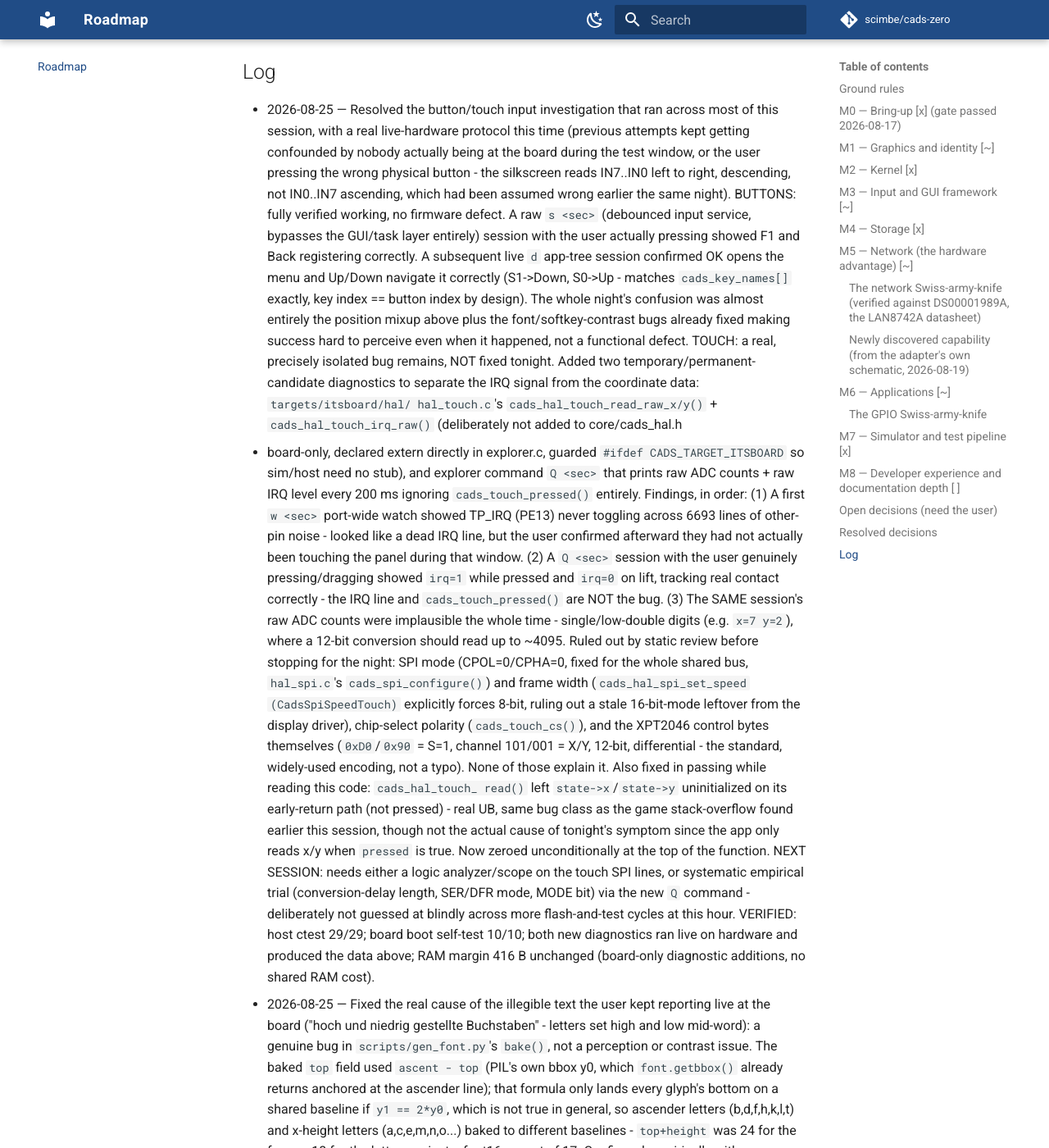
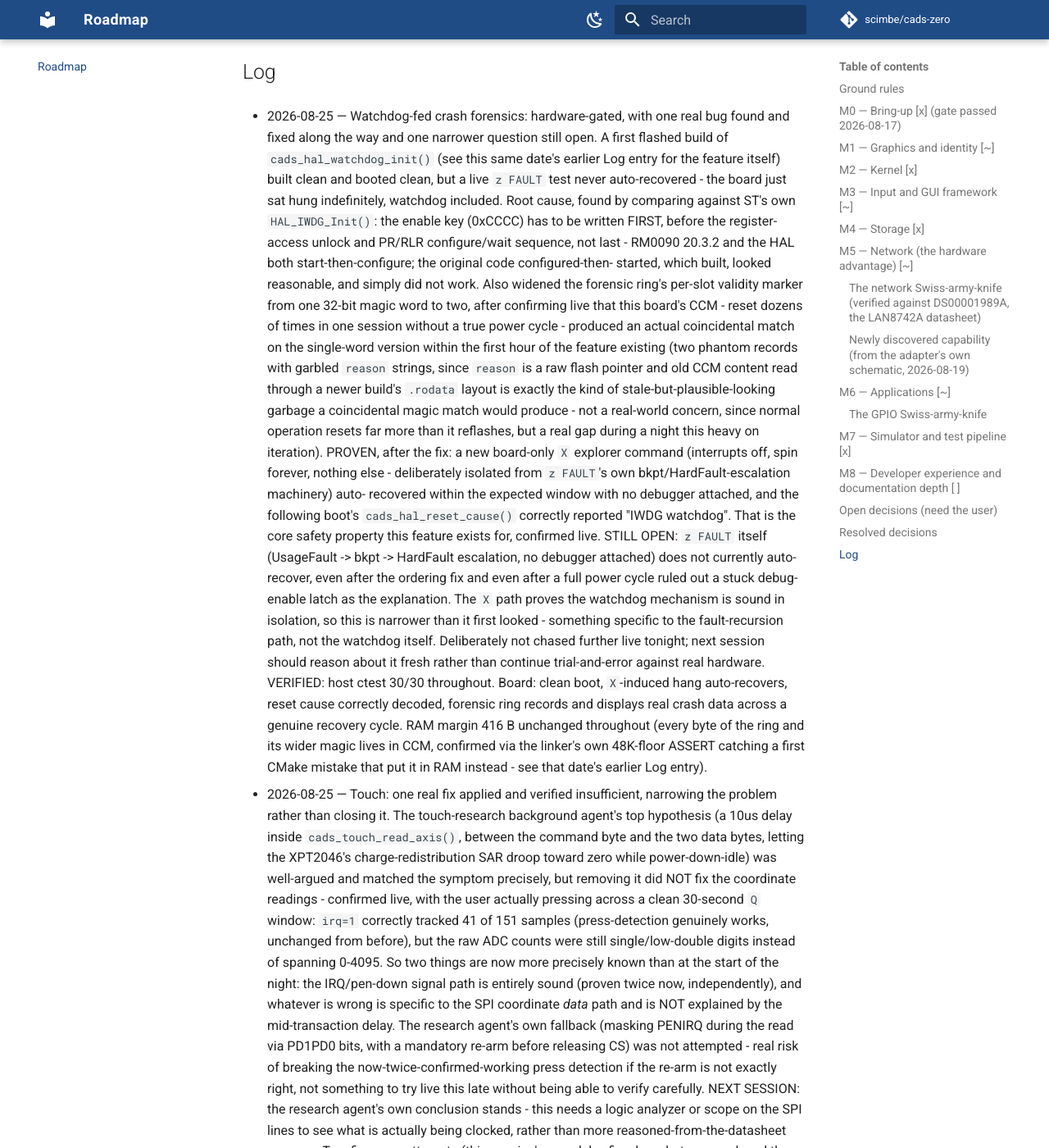
Before and after one commit to scimbe/cads-zero-firmware, an MkDocs documentation site: the page built from docs/ROADMAP.md, in a window 1280 px wide and 1400 px high, scrolled down 38848 px. Shown: the whole window at 82% size. Built offline with MkDocs 1.6.1 and Material for MkDocs 9.7.7, drawn with Linux system fonts in a browser that asks for light colours; comment, search, counter and statistics services are not loaded; some of the changed text lies outside the part shown.

Commit message:
docs: write up the watchdog hardware-gate (fixed+proven) and the touch delay-fix result (insufficient, narrowed)

```diff
--- a/docs/ROADMAP.md
+++ b/docs/ROADMAP.md
@@ -2014,6 +2014,80 @@ _None outstanding._
 
 ## Log
 
+- 2026-08-25 — Watchdog-fed crash forensics: hardware-gated, with one real
+  bug found and fixed along the way and one narrower question still open.
+  A first flashed build of `cads_hal_watchdog_init()` (see this same
+  date's earlier Log entry for the feature itself) built clean and
+  booted clean, but a live `z FAULT` test never auto-recovered - the
+  board just sat hung indefinitely, watchdog included. Root cause,
+  found by comparing against ST's own `HAL_IWDG_Init()`: the enable key
+  (0xCCCC) has to be written FIRST, before the register-access unlock
+  and PR/RLR configure/wait sequence, not last - RM0090 20.3.2 and the
+  HAL both start-then-configure; the original code configured-then-
+  started, which built, looked reasonable, and simply did not work.
+  Also widened the forensic ring's per-slot validity marker from one
+  32-bit magic word to two, after confirming live that this board's
+  CCM - reset dozens of times in one session without a true power
+  cycle - produced an actual coincidental match on the single-word
+  version within the first hour of the feature existing (two phantom
+  records with garbled `reason` strings, since `reason` is a raw flash
+  pointer and old CCM content read through a newer build's `.rodata`
+  layout is exactly the kind of stale-but-plausible-looking garbage a
+  coincidental magic match would produce - not a real-world concern,
+  since normal operation resets far more than it reflashes, but a real
+  gap during a night this heavy on iteration).
+  PROVEN, after the fix: a new board-only `X` explorer command
+  (interrupts off, spin forever, nothing else - deliberately isolated
+  from `z FAULT`'s own bkpt/HardFault-escalation machinery) auto-
+  recovered within the expected window with no debugger attached, and
+  the following boot's `cads_hal_reset_cause()` correctly reported
+  "IWDG watchdog". That is the core safety property this feature exists
+  for, confirmed live.
+  STILL OPEN: `z FAULT` itself (UsageFault -> bkpt -> HardFault
+  escalation, no debugger attached) does not currently auto-recover,
+  even after the ordering fix and even after a full power cycle ruled
+  out a stuck debug-enable latch as the explanation. The `X` path proves
+  the watchdog mechanism is sound in isolation, so this is narrower than
+  it first looked - something specific to the fault-recursion path, not
+  the watchdog itself. Deliberately not chased further live tonight;
+  next session should reason about it fresh rather than continue
+  trial-and-error against real hardware.
+  VERIFIED: host ctest 30/30 throughout. Board: clean boot, `X`-induced
+  hang auto-recovers, reset cause correctly decoded, forensic ring
+  records and displays real crash data across a genuine recovery cycle.
+  RAM margin 416 B unchanged throughout (every byte of the ring and its
+  wider magic lives in CCM, confirmed via the linker's own 48K-floor
+  ASSERT catching a first CMake mistake that put it in RAM instead - see
+  that date's earlier Log entry).
+
+- 2026-08-25 — Touch: one real fix applied and verified insufficient,
+  narrowing the problem rather than closing it. The touch-research
+  background agent's top hypothesis (a 10us delay inside
+  `cads_touch_read_axis()`, between the command byte and the two data
+  bytes, letting the XPT2046's charge-redistribution SAR droop toward
+  zero while power-down-idle) was well-argued and matched the symptom
+  precisely, but removing it did NOT fix the coordinate readings -
+  confirmed live, with the user actually pressing across a clean
+  30-second `Q` window: `irq=1` correctly tracked 41 of 151 samples
+  (press-detection genuinely works, unchanged from before), but the raw
+  ADC counts were still single/low-double digits instead of spanning
+  0-4095. So two things are now more precisely known than at the start
+  of the night: the IRQ/pen-down signal path is entirely sound (proven
+  twice now, independently), and whatever is wrong is specific to the
+  SPI coordinate *data* path and is NOT explained by the mid-transaction
+  delay. The research agent's own fallback (masking PENIRQ during the
+  read via PD1PD0 bits, with a mandatory re-arm before releasing CS) was
+  not attempted - real risk of breaking the now-twice-confirmed-working
+  press detection if the re-arm is not exactly right, not something to
+  try live this late without being able to verify carefully. NEXT
+  SESSION: the research agent's own conclusion stands - this needs a
+  logic analyzer or scope on the SPI lines to see what is actually being
+  clocked, rather than more reasoned-from-the-datasheet guesses. Two
+  firmware attempts (this session's own delay fix, plus whatever
+  produced the original implementation) have both been plausible and
+  both wrong, which is itself evidence this is not a software-logic bug
+  discoverable by reading the code again.
+
 - 2026-08-25 — Resolved the button/touch input investigation that ran
   across most of this session, with a real live-hardware protocol this
   time (previous attempts kept getting confounded by nobody actually
```
